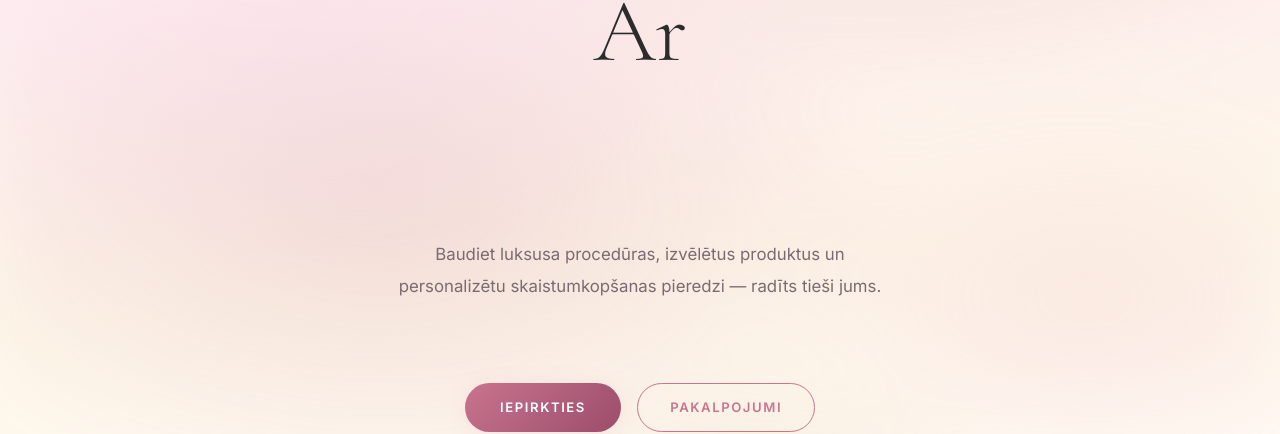
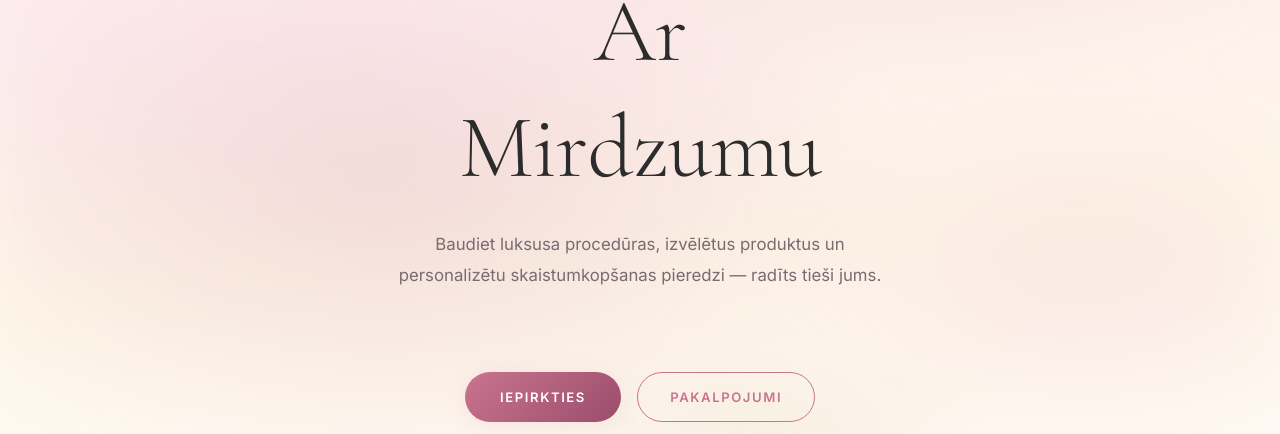
Before and after one commit to ojayWillow/beauty-salon-app, a Next.js app in the folder frontend/: page / in a window 1280 px wide. Shown: the part 389-823 px from the top of the page. Built offline with nearby package versions, Linux system fonts and the light colour scheme; no server answers.

Commit message:
fix: replace all Tailwind classes in page.js with inline styles — fixes layout and FlipWords on Vercel

```diff
--- a/frontend/src/app/page.js
+++ b/frontend/src/app/page.js
@@ -12,27 +12,77 @@ export default function HomePage() {
 
   return (
     <>
-      <AuroraBackground className="hero aurora-hero">
+      <AuroraBackground className="aurora-hero">
         <motion.div
           initial={{ opacity: 0, y: 36 }}
           animate={{ opacity: 1, y: 0 }}
           transition={{ delay: 0.2, duration: 0.9, ease: 'easeOut' }}
-          className="relative z-10 flex flex-col items-center text-center"
-          style={{ maxWidth: '860px', padding: '0 1.5rem' }}
+          style={{
+            position: 'relative',
+            zIndex: 10,
+            display: 'flex',
+            flexDirection: 'column',
+            alignItems: 'center',
+            textAlign: 'center',
+            maxWidth: '860px',
+            padding: '0 1.5rem',
+          }}
         >
           <span className="hero-eyebrow">{tr.hero_eyebrow}</span>
-          <h1 className="hero-title" style={{ marginBottom: '0.2em' }}>{tr.hero_line1}</h1>
-          <h1 className="hero-title hero-flip-line">
-            <FlipWords key={lang} words={tr.flip_words} duration={2600} className="text-gradient-rose-gold" />
+
+          {/* Line 1: static text */}
+          <h1 className="hero-title" style={{ marginBottom: '0.05em' }}>
+            {tr.hero_line1}
           </h1>
-          <p className="hero-subtitle" style={{ marginTop: '1.2rem' }}>{tr.hero_subtitle}</p>
-          <div className="hero-cta" style={{ marginTop: '2.4rem' }}>
+
+          {/* Line 2: animated flip word — same size as h1 */}
+          <h1
+            className="hero-title"
+            style={{
+              display: 'flex',
+              alignItems: 'center',
+              justifyContent: 'center',
+              minHeight: '1.3em',
+              marginBottom: '0',
+              marginTop: '0',
+            }}
+          >
+            <FlipWords
+              key={lang}
+              words={tr.flip_words}
+              duration={2600}
+              style={{
+                background: 'linear-gradient(135deg, var(--color-rose) 0%, var(--color-gold) 100%)',
+                WebkitBackgroundClip: 'text',
+                WebkitTextFillColor: 'transparent',
+                backgroundClip: 'text',
+                fontFamily: 'var(--font-serif)',
+                fontWeight: 300,
+                fontStyle: 'italic',
+              }}
+            />
+          </h1>
+
+          <p className="hero-subtitle" style={{ marginTop: '1.4rem' }}>
+            {tr.hero_subtitle}
+          </p>
+
+          <div
+            style={{
+              display: 'flex',
+              gap: '1rem',
+              flexWrap: 'wrap',
+              justifyContent: 'center',
+              marginTop: '2.4rem',
+            }}
+          >
             <Link href="/store" className="btn btn-primary">{tr.hero_cta_shop}</Link>
             <Link href="/services" className="btn btn-outline">{tr.hero_cta_services}</Link>
           </div>
         </motion.div>
       </AuroraBackground>
 
+      {/* Features section */}
       <section className="section" style={{ background: 'var(--color-cream)' }}>
         <div className="container">
           <div className="section-header">
@@ -47,7 +97,14 @@ export default function HomePage() {
               { icon: '❋', title: tr.feature_3_title, text: tr.feature_3_text },
               { icon: '◇', title: tr.feature_4_title, text: tr.feature_4_text },
             ].map((f, i) => (
-              <motion.div key={f.title} className="feature-box" initial={{ opacity: 0, y: 20 }} whileInView={{ opacity: 1, y: 0 }} viewport={{ once: true }} transition={{ delay: i * 0.1, duration: 0.5 }}>
+              <motion.div
+                key={f.title}
+                className="feature-box"
+                initial={{ opacity: 0, y: 20 }}
+                whileInView={{ opacity: 1, y: 0 }}
+                viewport={{ once: true }}
+                transition={{ delay: i * 0.1, duration: 0.5 }}
+              >
                 <div className="feature-icon">{f.icon}</div>
                 <h4 className="feature-title">{f.title}</h4>
                 <p className="feature-text">{f.text}</p>
@@ -57,13 +114,45 @@ export default function HomePage() {
         </div>
       </section>
 
+      {/* CTA Banner */}
       <section className="section">
         <div className="container">
-          <motion.div className="cta-banner" initial={{ opacity: 0, scale: 0.97 }} whileInView={{ opacity: 1, scale: 1 }} viewport={{ once: true }} transition={{ duration: 0.6 }}>
-            <span className="hero-eyebrow" style={{ background: 'rgba(255,255,255,0.15)', borderColor: 'rgba(255,255,255,0.3)', color: '#fff' }}>{tr.cta_badge}</span>
+          <motion.div
+            className="cta-banner"
+            initial={{ opacity: 0, scale: 0.97 }}
+            whileInView={{ opacity: 1, scale: 1 }}
+            viewport={{ once: true }}
+            transition={{ duration: 0.6 }}
+          >
+            <span
+              className="hero-eyebrow"
+              style={{ background: 'rgba(255,255,255,0.15)', borderColor: 'rgba(255,255,255,0.3)', color: '#fff' }}
+            >
+              {tr.cta_badge}
+            </span>
             <h2 style={{ marginTop: '1rem', marginBottom: '0.75rem' }}>{tr.cta_title}</h2>
             <p style={{ marginBottom: '2rem' }}>{tr.cta_desc}</p>
-            <Link href="/services" className="btn" style={{ background: '#fff', color: 'var(--color-rose-deep)', padding: '0.9rem 2.4rem', borderRadius: 'var(--radius-full)', fontWeight: 600, fontSize: '0.82rem', letterSpacing: '0.1em', textTransform: 'uppercase' }}>{tr.cta_btn}</Link>
+            <Link
+              href="/services"
+              style={{
+                display: 'inline-flex',
+                alignItems: 'center',
+                justifyContent: 'center',
+                background: '#fff',
+                color: 'var(--color-rose-deep)',
+                padding: '0.9rem 2.4rem',
+                borderRadius: 'var(--radius-full)',
+                fontFamily: 'var(--font-sans)',
+                fontWeight: 600,
+                fontSize: '0.82rem',
+                letterSpacing: '0.1em',
+                textTransform: 'uppercase',
+                textDecoration: 'none',
+                transition: 'all 0.3s ease',
+              }}
+            >
+              {tr.cta_btn}
+            </Link>
           </motion.div>
         </div>
       </section>
```
